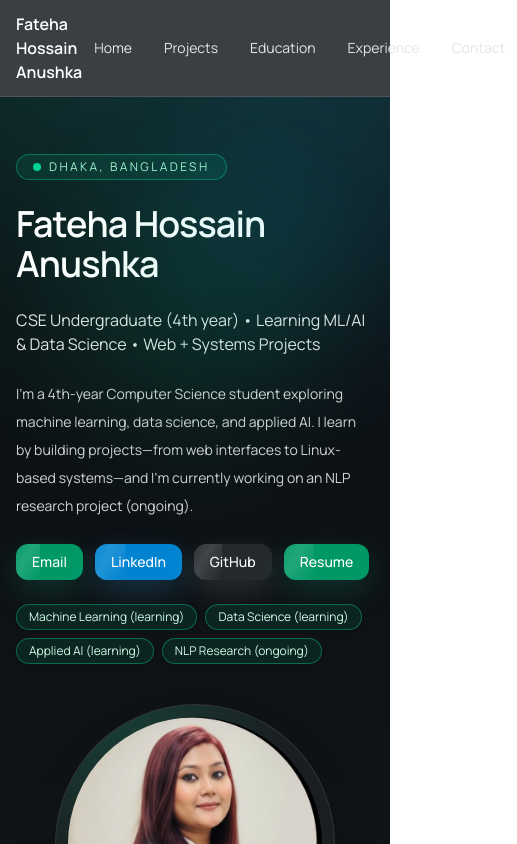
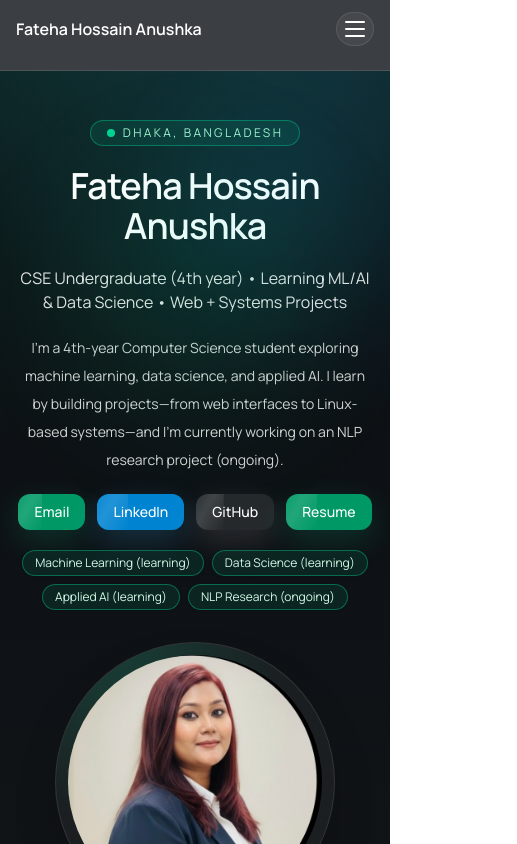
Before and after one commit to anushka06onu/portfolio-site, a Next.js app: page / in a window 390 px wide. Shown: the top 844 px of the page, 517 px wide, since content can reach past the window. Built offline with nearby package versions, Linux system fonts and the light colour scheme; a web font is replaced by a local one.

Commit message:
Animate mobile nav and refine hero spacing

```diff
--- a/src/app/page.tsx
+++ b/src/app/page.tsx
@@ -23,9 +23,9 @@ export default function HomePage() {
         <div className="ambient-orb left-1/2 top-24 h-64 w-64 -translate-x-1/2 bg-emerald-400/25" />
         <div className="ambient-orb right-8 top-10 h-40 w-40 bg-sky-400/25 animate-[float-slow_10s_ease-in-out_infinite]" />
         <Container>
-          <section className="pt-14 pb-10 sm:pt-20">
-            <div className="grid gap-10 lg:grid-cols-[1.1fr_0.9fr] lg:items-center">
-              <div className="space-y-6">
+          <section className="pt-12 pb-8 sm:pt-20">
+            <div className="grid gap-8 lg:grid-cols-[1.1fr_0.9fr] lg:items-center">
+              <div className="space-y-5 text-center lg:space-y-6 lg:text-left">
                 <div className="inline-flex items-center gap-2 rounded-full border border-emerald-400/40 bg-emerald-400/10 px-4 py-1 text-xs uppercase tracking-[0.2em] text-emerald-200">
                   <span className="h-2 w-2 rounded-full bg-emerald-400" />
                   {site.location}
@@ -41,7 +41,7 @@ export default function HomePage() {
                   {site.about}
                 </p>
 
-                <div className="flex flex-wrap gap-3">
+                <div className="flex flex-wrap justify-center gap-3 lg:justify-start">
                   <a
                     className="btn-base btn-md btn-emerald btn-hover btn-shine hover:bg-emerald-500"
                     href={`mailto:${site.links.email}`}
@@ -85,14 +85,14 @@ export default function HomePage() {
                   ) : null}
                 </div>
 
-                <div className="flex flex-wrap gap-2">
+                <div className="flex flex-wrap justify-center gap-2 lg:justify-start">
                   {(site.focusAreas ?? []).map((f) => (
                     <Badge key={f}>{f}</Badge>
                   ))}
                 </div>
               </div>
 
-              <div className="space-y-6">
+              <div className="space-y-5 lg:space-y-6">
                 <div className="relative mx-auto w-full max-w-[280px] overflow-hidden rounded-full border border-white/10 bg-white/5 p-3 shadow-2xl backdrop-blur-xl sm:max-w-[320px]">
                   <div className="absolute inset-0 bg-[radial-gradient(300px_circle_at_20%_0%,rgba(16,185,129,0.22),transparent_60%)]" />
                   <img
--- a/src/components/Navbar.tsx
+++ b/src/components/Navbar.tsx
@@ -1,4 +1,7 @@
+"use client";
+
 import Link from "next/link";
+import { useState } from "react";
 import { site } from "../content/site";
 
 const nav = [
@@ -10,19 +13,57 @@ const nav = [
 ];
 
 export default function Navbar() {
+  const [open, setOpen] = useState(false);
+
   return (
     <div className="sticky top-0 z-50 border-b border-white/10 bg-[#0b0f14]/80 backdrop-blur">
-      <div className="mx-auto flex max-w-6xl items-center justify-between px-4 py-3 sm:px-6 lg:px-8">
+      <div className="mx-auto flex max-w-6xl flex-col gap-3 px-4 py-3 sm:flex-row sm:items-center sm:justify-between sm:px-6 lg:px-8">
+        <div className="flex items-center justify-between">
           <Link href="/" className="font-semibold text-white">
           {site.name}
           </Link>
+          <button
+            type="button"
+            aria-label="Toggle navigation"
+            aria-expanded={open}
+            onClick={() => setOpen((prev) => !prev)}
+            className="rounded-full border border-white/10 bg-white/5 p-2 text-white transition-all hover:bg-white/10 sm:hidden"
+          >
+            <span className="sr-only">Toggle menu</span>
+            <span className="relative block h-4 w-5">
+              <span
+                className={`absolute left-0 top-0 h-0.5 w-5 rounded bg-white transition-transform duration-300 ${
+                  open ? "translate-y-[7px] rotate-45" : ""
+                }`}
+              />
+              <span
+                className={`absolute left-0 top-[7px] h-0.5 w-5 rounded bg-white transition-opacity duration-300 ${
+                  open ? "opacity-0" : "opacity-100"
+                }`}
+              />
+              <span
+                className={`absolute left-0 bottom-0 h-0.5 w-5 rounded bg-white transition-transform duration-300 ${
+                  open ? "-translate-y-[7px] -rotate-45" : ""
+                }`}
+              />
+            </span>
+          </button>
+        </div>
 
-        <nav className="flex gap-2 text-sm">
+        <div
+          className={`overflow-hidden transition-[max-height,opacity,transform] duration-300 ease-out sm:overflow-visible sm:transition-none ${
+            open
+              ? "max-h-96 opacity-100 translate-y-0"
+              : "max-h-0 opacity-0 -translate-y-2 sm:max-h-none sm:opacity-100 sm:translate-y-0"
+          }`}
+        >
+          <nav className="flex flex-col gap-1 text-xs text-neutral-200 sm:flex sm:flex-row sm:flex-wrap sm:items-center sm:gap-2 sm:text-sm">
             {nav.map((n) => (
               <Link
                 key={n.href}
                 href={n.href}
-              className="relative rounded-full px-3 py-1.5 text-neutral-200 transition-all duration-300 hover:-translate-y-0.5 hover:text-white hover:bg-white/10 hover:shadow-[0_10px_30px_rgba(56,189,248,0.18)]"
+                className="relative rounded-full px-2 py-1 transition-all duration-300 hover:-translate-y-0.5 hover:text-white hover:bg-white/10 hover:shadow-[0_10px_30px_rgba(56,189,248,0.18)] sm:px-3 sm:py-1.5"
+                onClick={() => setOpen(false)}
               >
                 {n.label}
               </Link>
@@ -30,5 +71,6 @@ export default function Navbar() {
           </nav>
         </div>
       </div>
+    </div>
   );
 }
```
Lines whose indentation alone changed are shown as unchanged.
